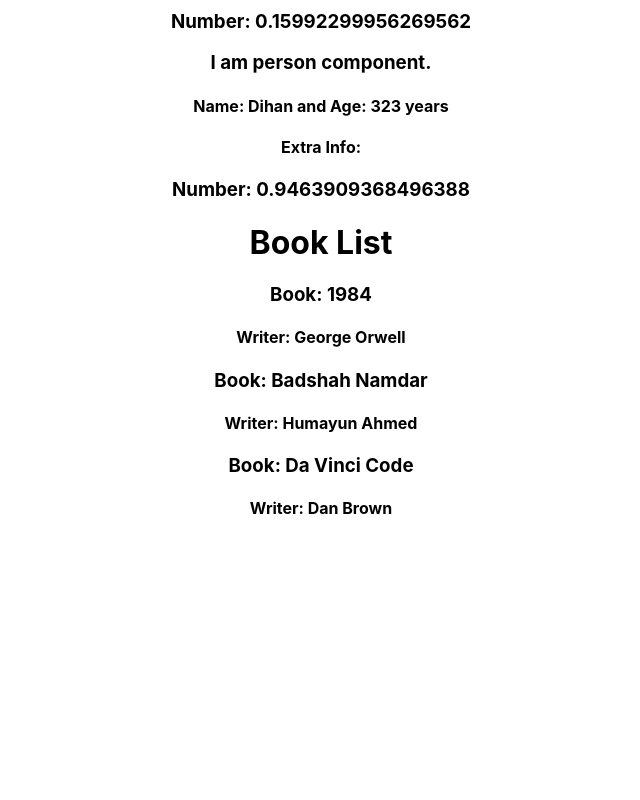
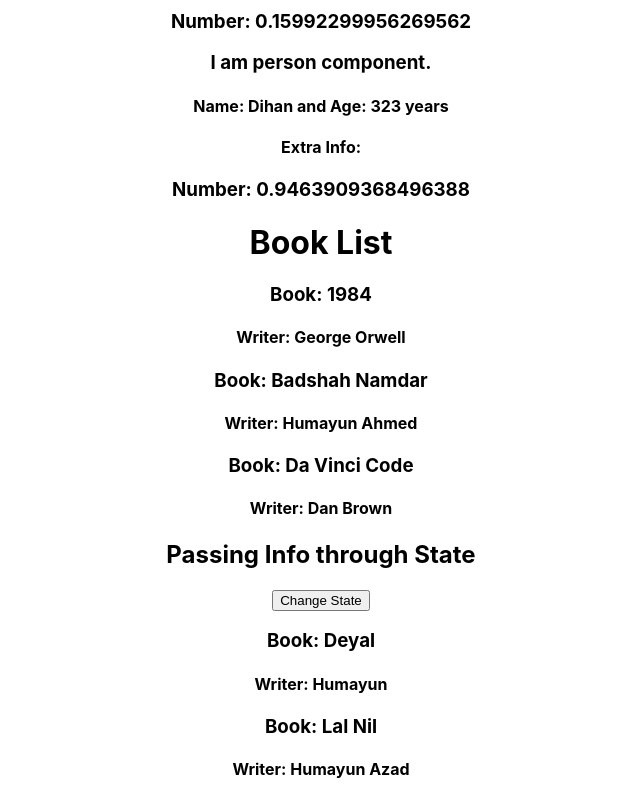
Before and after one commit to Hasan-Saju/React-with-Redux, a React (Create React App) app in the folder React_Basics/hello-world/: page / in a window 1280 px wide. Shown: the part 523-1323 px from the top of the page, without its empty margins (319-959 px from the left). Before the commit the page ends 1063 px from the top, so only its background shows below. Built offline with nearby package versions, Linux system fonts and the light colour scheme.

Commit message:
State Complete

```diff
--- a/React_Basics/hello-world/src/App.js
+++ b/React_Basics/hello-world/src/App.js
@@ -26,6 +26,31 @@
   // calculation can be done
   // props baire theke pass kora info, state component er nijer info
   // state can be used only in class based components
+
+  // state
+  state = {
+    books: [
+      { bookName: "Deyal", writer: "Humayun" },
+      { bookName: "Lal Nil", writer: "Humayun Azad" },
+    ],
+    otherProperty: "Hello from state",
+  };
+  // same as top
+  // constructor() {
+  //   super();
+  //   this.state = {};
+  // }
+
+  changeBookState = () => {
+    console.log("Button Clicked");
+    this.setState({
+      books: [
+        { bookName: "IUT", writer: "OIC" },
+        { bookName: "Peace", writer: "Hasan Saju" },
+      ],
+    });
+  };
+
   render() {
     let obj = new Component();
     console.log(obj);
@@ -42,6 +67,18 @@
         <Book bookName="1984" writer="George Orwell" />
         <Book bookName="Badshah Namdar" writer="Humayun Ahmed" />
         <Book bookName="Da Vinci Code" writer="Dan Brown" />
+        <h2>Passing Info through State</h2>
+        {/* changeBookState() dile page load howar sathe sathe function load hoye
+        jabe  */}
+        <button onClick={this.changeBookState}>Change State</button>
+        <Book
+          bookName={this.state.books[0].bookName}
+          writer={this.state.books[0].writer}
+        />
+        <Book
+          bookName={this.state.books[1].bookName}
+          writer={this.state.books[1].writer}
+        />
       </div>
     );
   }
--- a/React_Basics/hello-world/src/components/Person.js
+++ b/React_Basics/hello-world/src/components/Person.js
@@ -1,4 +1,4 @@
-import React, { Component } from "react"; //for compiling jsx in Person()
+import React from "react"; //for compiling jsx in Person()
 
 // function Person() {
 //   return(
```
